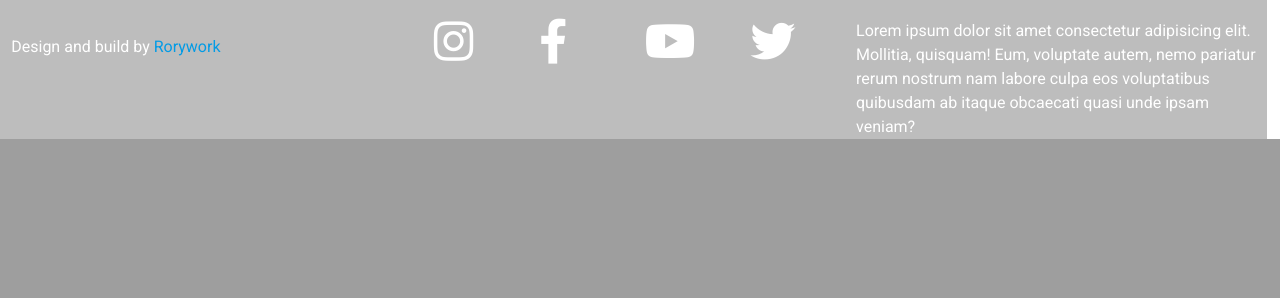
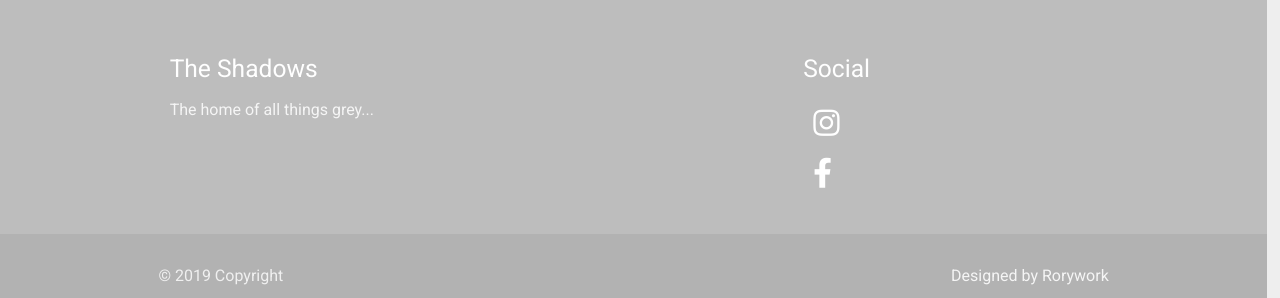
Before and after one commit to Rorywork/The-Shadows, a Flask app: page / in a window 1280 px wide. Shown: the part 1885-2183 px from the top of the page. Before the commit the page ends 2024 px from the top, so only its background shows below. Run offline with Flask 2, Linux system fonts and the light colour scheme; some libraries are stand-ins or nearby versions.

Commit message:
Built footer

```diff
--- a/static/assets/css/style.css
+++ b/static/assets/css/style.css
@@ -34,7 +34,8 @@ footer{
 
 .fab{
     color: white;
-    font-size: 3rem;
+    font-size: 2rem;
+    padding: 10px;
 }
 
 
--- a/templates/layout.html
+++ b/templates/layout.html
@@ -13,11 +13,12 @@
 
 </head>
 
-<body>
+<body class="grey lighten-3">
+    <header>
 
     {% include 'includes/_navbar.html' %}
 
-
+    </header>
 
 
 
@@ -28,43 +29,30 @@
 
     {% endblock %}
 
-    <footer class="container-fluid grey lighten-1 white-text ">
+    <footer class="page-footer grey lighten-1">
+            <div class="container">
               <div class="row">
-
-
-                    <div class="col s4">
-                            <p class="footer-text">Design and build by
-                            <a target="_blank" href="https://github.com/Rorywork" title="Go to my Github" rel="noopener"> Rorywork</a></p>
+                <div class="col l6 s12">
+                  <h5 class="white-text">The Shadows</h5>
+                  <p class="grey-text text-lighten-4">The home of all things grey...</p>
                 </div>
-
-
-                    <div class="col s1">
-                        <a target="_blank" href="https://www.instagram.com" title="Go to Instragram" rel="noopener">
-                            <i class="fab fa-instagram footer-social"></i>
-                        </a>
+                <div class="col l4 offset-l2 s12">
+                  <h5 class="white-text">Social</h5>
+                  <ul>
+                    <li><a class="grey-text text-lighten-3" href="https://www.instagram.com"><i class="fab fa-instagram"></i></a></li>
+                    <li><a class="grey-text text-lighten-3" href="https://www.facebook.com"><i class="fab fa-facebook-f"></i></a></li>
+                  </ul>
                 </div>
-
-                    <div class="col s1">
-                        <a target="_blank" href="https://www.facebook.com" title="Go to Facebook" rel="noopener">
-                            <i class="fab fa-facebook-f footer-social"></i>
-                        </a>
               </div>
-                    <div class="col s1">
-                        <a target="_blank" href="https://www.youtube.com" title="Go to Youtube" rel="noopener">
-                            <i class="fab fa-youtube footer-social"></i>
-                        </a>
             </div>
-                    <div class="col s1">
-                        <a target="_blank" href="https://www.twitter.com" title="Go to Twitter" rel="noopener">
-                            <i class="fab fa-twitter footer-social"></i>
-                        </a>
+            <div class="footer-copyright">
+              <div class="container">
+              © 2019 Copyright
+              <a class="grey-text text-lighten-4 right" href="https://github.com/Rorywork">Designed by Rorywork</a>
               </div>
-                    <div class="col s4">Lorem ipsum dolor sit amet consectetur adipisicing elit. Mollitia, quisquam! Eum, voluptate autem, nemo pariatur rerum nostrum nam labore culpa eos voluptatibus quibusdam ab itaque obcaecati quasi unde ipsam veniam?</div>
-
-
-
             </div>
           </footer>
+
 
     <script src="https://code.jquery.com/jquery-3.4.1.js"
         integrity="sha256-WpOohJOqMqqyKL9FccASB9O0KwACQJpFTUBLTYOVvVU=" crossorigin="anonymous"></script>
```
Lines whose indentation alone changed are shown as unchanged.
